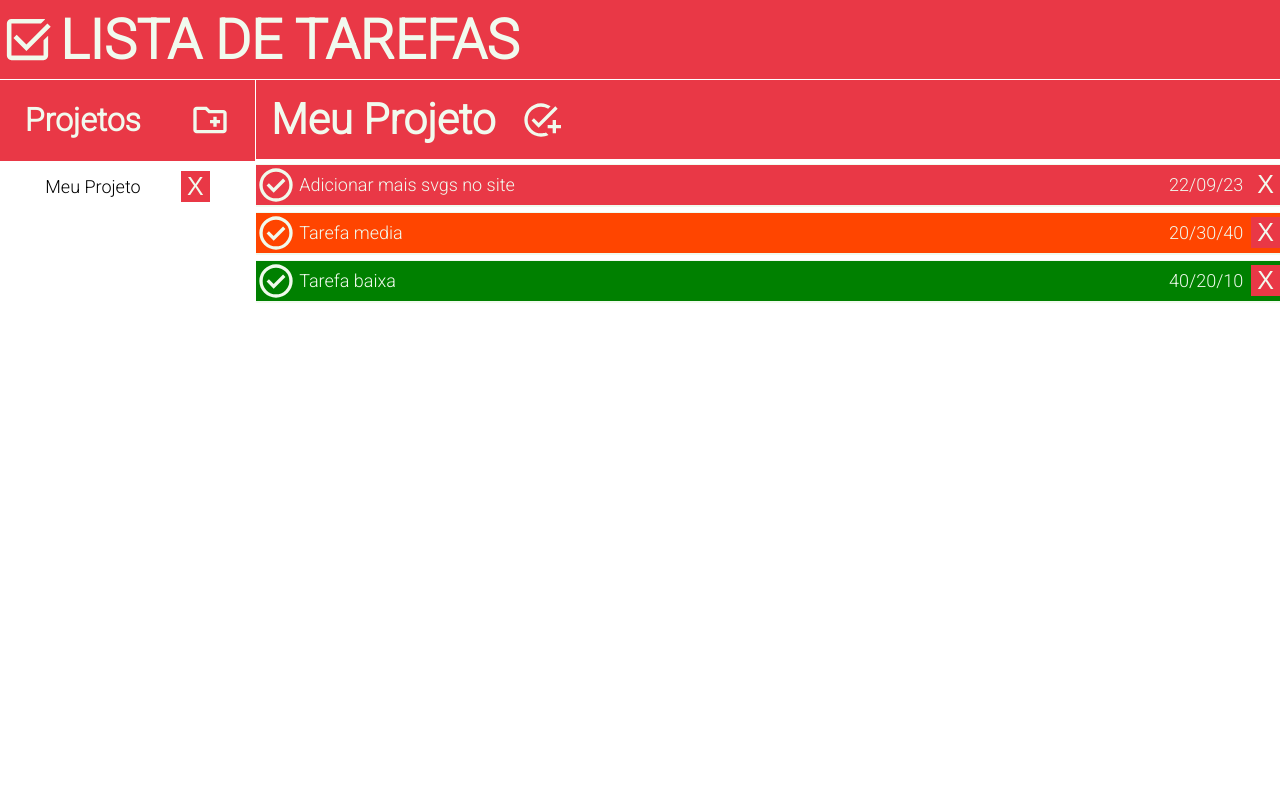
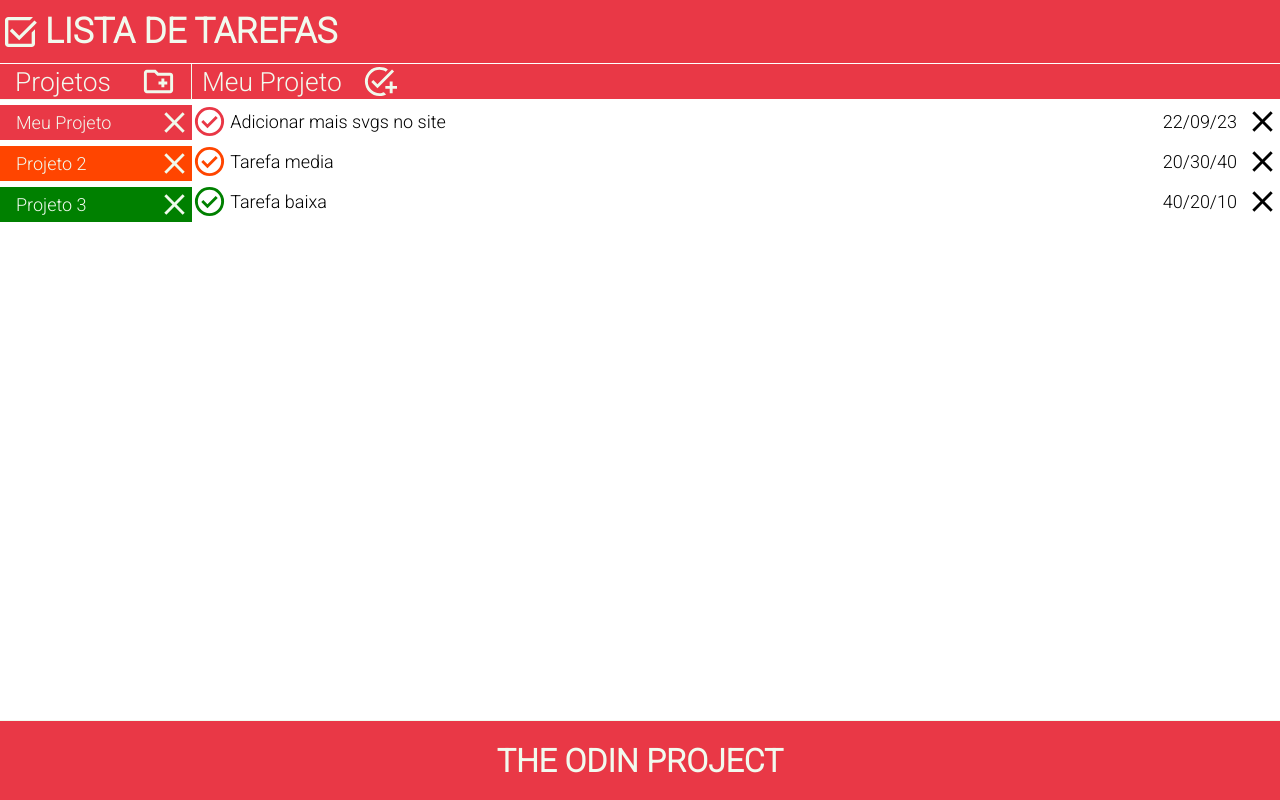
Before and after one commit to LSeita/ListaTODO, a website built with webpack: page dist/index.html in a window 1280 px wide. Both pictures are taken after a click on the element "Meu Projeto". Built offline with nearby package versions, Linux system fonts and the light colour scheme.

Commit message:
Altera css: Adiciona cores aos projetos

```diff
--- a/src/imageLoader.js
+++ b/src/imageLoader.js
@@ -2,11 +2,13 @@ import logoIcon from './logoIcon.svg';
 import folderIcon from './folderIcon.svg';
 import addTaskIcon from './addTaskIcon.svg'
 import checkCircle from './checkCircleIcon.svg'
+import closeIcon from './closeIcon.svg'
 
 export const imageLoader = () => {
     const LogoIcon = () => logoIcon
     const FolderIcon = () => folderIcon
     const AddTaskIcon = () => addTaskIcon
     const CheckCircle = () => checkCircle
-    return {LogoIcon, FolderIcon,AddTaskIcon, CheckCircle}
+    const CloseIcon = () => closeIcon
+    return {LogoIcon, FolderIcon,AddTaskIcon, CheckCircle, CloseIcon}
 }
--- a/src/index.js
+++ b/src/index.js
@@ -4,8 +4,8 @@ import { imageLoader} from './imageLoader';
 
 const projectController = (() => {
     const projectList = [];
-    const addProject = (title) => {
-        const newProject = createProject(title);
+    const addProject = (title, prio) => {
+        const newProject = createProject(title, prio);
         projectList.push(newProject);
     }
     const listProjects = () => projectList;
@@ -19,7 +19,9 @@ const projectController = (() => {
 })();
 
 const debug = projectController.listProjects();
-projectController.addProject('Meu Projeto');
+projectController.addProject('Meu Projeto', 'high');
+projectController.addProject('Projeto 2', 'med');
+projectController.addProject('Projeto 3', 'low');
 debug[0].addTodo('Adicionar mais svgs no site', 'E decidir logo um esquema de cores', '22/09/23', 'high');
 debug[0].addTodo('Tarefa media', 'osakdjfsokdfj','20/30/40', 'med');
 debug[0].addTodo('Tarefa baixa', 'osakdjfsokdfj','40/20/10', 'low');
@@ -60,7 +62,7 @@ const DOMController = (() => {
     logo.setAttribute('id', 'logoIcon');
     logo.src = loadImage.LogoIcon();
     const addProjBtn = new Image();
-    addProjBtn.classList.add('svgIconWhite');
+    addProjBtn.classList.add('svgIcon','svgIconWhite');
     addProjBtn.src = loadImage.FolderIcon();
 
     projectHeader.appendChild(addProjBtn);
@@ -74,14 +76,16 @@ const DOMController = (() => {
     function listProjects(project){
         const projDiv = document.createElement('div');
         const projSpan = document.createElement('span')
-        const rmProjBtn = document.createElement('button');
+        const rmProjBtn = new Image();
+        rmProjBtn.src = loadImage.CloseIcon();
 
-        projDiv.classList.add('projectItem');
+        projDiv.classList.add('projectItem', `${project.getPrio()}`);
         projSpan.textContent = `${project.getName()}`;
-        rmProjBtn.classList.add('removeBtn');
-        rmProjBtn.textContent = 'X';
+        projSpan.classList.add('projSpan');
+        rmProjBtn.classList.add('svgIcon', 'svgIconWhite');
 
         projSpan.addEventListener('click', () => {
+            changeBGColor(project.getPrio());
             clearTodos();
             displayTodos(project);
         })
@@ -101,13 +105,24 @@ const DOMController = (() => {
         const projectDiv = document.createElement('div');
         projectDiv.setAttribute('id', 'projectDiv');
         projectDiv.classList.add('dynamicColor');
+        switch(project.getPrio()){
+            case 'high':
+                projectDiv.style.backgroundColor = '#e93846';
+                break;
+            case 'med':
+                projectDiv.style.backgroundColor = '#ff4500';
+                break;
+            case 'low':
+                projectDiv.style.backgroundColor = '#008000';
+                break;
+        }
 
         const projectSpan = document.createElement('span');
         projectSpan.textContent = project.getName();
         projectSpan.setAttribute('id', 'projectName');
 
         const addTodoBtn = new Image();
-        addTodoBtn.classList.add('svgIconWhite');
+        addTodoBtn.classList.add('svgIcon','svgIconWhite');
         addTodoBtn.src = loadImage.AddTaskIcon();
         addTodoBtn.addEventListener('click', (event) => displayTodoForm(project, event.target.id));
 
@@ -124,16 +139,16 @@ const DOMController = (() => {
             prioBtn.src = loadImage.CheckCircle();
             const titleSpan = document.createElement('span');
             const dateSpan = document.createElement('span');
-            const removeBtn = document.createElement('button');
+            const removeBtn = new Image();
+            removeBtn.src = loadImage.CloseIcon();
 
-            prioBtn.classList.add('svgIconWhite');
+            prioBtn.classList.add('svgIcon');
             prioBtn.addEventListener('click', () => alert('Oi'))
             titleSpan.classList.add('todoTitle');
             titleSpan.textContent = todo.title;
             dateSpan.classList.add('todoDate');
             dateSpan.textContent = todo.date;
-            removeBtn.classList.add('removeBtn');
-            removeBtn.textContent = 'X';
+            removeBtn.classList.add('svgIcon');
             removeBtn.addEventListener('click', () =>{
                 if(confirm(`Tem certeza que quer remover a tarefa: "${todo.title}"?`)){
                     todoController.removeTodo(project, todo);
@@ -145,13 +160,17 @@ const DOMController = (() => {
             todoDiv.classList.add('todoDiv');
             switch(todo.prio){
                 case 'high':
-                    todoDiv.classList.toggle('high');
+                    /* todoDiv.classList.toggle('high'); */
+                    prioBtn.classList.add('svgIconRed');
                     break;
                 case 'med':
-                    todoDiv.classList.toggle('med');
+                    /* todoDiv.classList.toggle('med'); */
+                    prioBtn.classList.add('svgIconOrange');
                     break;
                 case 'low':
-                    todoDiv.classList.toggle('low');
+                    /* todoDiv.classList.toggle('low'); */
+                    prioBtn.classList.add('svgIconGreen');''
+                    break;
             }
             todoDiv.appendChild(prioBtn);
             todoDiv.appendChild(titleSpan);
@@ -201,7 +220,7 @@ const DOMController = (() => {
                     divTODO.style.maxHeight = null;
                 }else{
                     divTODO.style.maxHeight =  divTODO.scrollHeight + 'px';
-                    changeBGColor(todo.prio);
+                    /* changeBGColor(todo.prio); */
                 }
             })
         })
@@ -209,30 +228,26 @@ const DOMController = (() => {
     function changeBGColor(prio){
         const navbar = document.getElementsByClassName('navbar')[0];
         const projContainer = document.getElementById('projectHeader');
-        const projTitle = document.getElementById('projectDiv');
-        const todoContainer = document.getElementsByClassName('todoContainer')[0];
+        const footer = document.getElementById('footer');
 
         switch(prio){
             case 'high':
                 navbar.style.backgroundColor = '#e93846';
                 projContainer.style.backgroundColor = '#e93846';
                 projContainer.style.borderTop = 'border-top: 3px solid #e93846';
-                projTitle.style.backgroundColor = '#e93846';
-                projTitle.style.borderTop = 'border-top: 1px solid #e93846';
+                footer.style.backgroundColor = '#e93846';
                 break;
             case 'med':
                 navbar.style.backgroundColor = 'orangered';
                 projContainer.style.backgroundColor = 'orangered';
                 projContainer.style.borderTop = 'border-top: 1px solid orangered';
-                projTitle.style.backgroundColor = 'orangered';
-                projTitle.style.borderTop = 'border-top: 3px solid orangered';
+                footer.style.backgroundColor = 'orangered';
                 break;
             case 'low':
                 navbar.style.backgroundColor = 'green';
                 projContainer.style.backgroundColor = 'green';
                 projContainer.style.borderTop = 'border-top: 1px solid green';
-                projTitle.style.backgroundColor = 'green';
-                projTitle.style.borderTop = 'border-top: 3px solid green';
+                footer.style.backgroundColor = 'green';
                 break;
         }
     }
@@ -281,10 +296,11 @@ const DOMController = (() => {
         const cancelBtn = document.getElementById('cancelProjBtn');
         const addBtn = document.getElementById('newProjBtn');
         const projTitle = document.getElementById('projTitle');
+        const projPrio = document.getElementById('projPrio');
 
         projContainer.style.display = 'block';
         addBtn.onclick = (event) => {
-            projectController.addProject(projTitle.value);
+            projectController.addProject(projTitle.value, projPrio.value);
             projContainer.style.display = 'none';
             clearProjects()
             projects.forEach(listProjects)
--- a/src/project.js
+++ b/src/project.js
@@ -1,6 +1,6 @@
 import { createTodo } from "./todo";
 
-export const createProject = (name) => {
+export const createProject = (name, prio) => {
     let todoList = []
     const addTodo = (title, desc, date, prio) => {
         const newTodo = createTodo(title, desc, date, prio);
@@ -22,11 +22,13 @@ export const createProject = (name) => {
         return todoList;
     }
     const getName = () => name;
+    const getPrio = () => prio;
     return{
         getName,
         addTodo,
         removeTodo,
         editTodo,
-        listTodos
+        listTodos,
+        getPrio
     }
 }
--- a/src/style.css
+++ b/src/style.css
@@ -7,13 +7,13 @@ body{
     overflow-x: hidden;
 }
 .dynamicColor{
-    transition: background-color 2s;
+    transition: background-color 0.3s;
 }
 
 .container{
     display: grid;
-    grid-template-columns: 20% 80%;
-    grid-template-rows: 10% 90%;
+    grid-template-columns: 15% 85%;
+    grid-template-rows: 8% 82% 10%;
     height: 100vh;
     max-width: 100%;
 }
@@ -32,48 +32,65 @@ body{
 #navTitle{
     margin-right: auto;
     margin-left: 5px;
-    font-size: 55px;
+    font-size: 35px;
+    font-weight: 700 ;
     color: #F1FAEE;
 }
 #logoIcon{
     filter: invert(92%) sepia(8%) saturate(443%) hue-rotate(66deg) brightness(110%) contrast(96%);
-    width: 55px;
+    width: 40px;
 }
 
 .projectContainer{
     text-align: center;
     margin: 0;
     z-index: 2;
-    border-right: 1px solid white;
 }
 #projectHeader{
     display: flex;
     align-items: center;
     justify-content: space-around;
+    color: #F1FAEE;
     background-color: #e93846;
-    color: #F1FAEE;
+    border-right: 1px solid #F1FAEE;
+}
+.svgIcon{
+    width: 35px;
 }
 .svgIconWhite{
     filter: invert(92%) sepia(8%) saturate(443%) hue-rotate(66deg) brightness(110%) contrast(96%);
-    width: 40px;
 }
 .svgIconRed{
-    filter: invert(34%) sepia(46%) saturate(2244%) hue-rotate(326deg) brightness(90%) contrast(103%);
-    width: 35px;
+    filter: invert(38%) sepia(35%) saturate(5806%) hue-rotate(333deg) brightness(91%) contrast(101%);
 }
+.svgIconOrange{
+    filter: invert(47%) sepia(89%) saturate(5558%) hue-rotate(2deg) brightness(102%) contrast(106%);
+}
+.svgIconGreen{
+    filter: invert(22%) sepia(78%) saturate(6176%) hue-rotate(109deg) brightness(98%) contrast(109%);
+}
+
 .projectMenu{
     display: flex;
     flex-direction: column;
     align-items: center;
-    padding: 10px;
+    border-top: 1px solid #F1FAEE;
+}
+#menuTitle{
+    font-size: 1.65rem;
 }
 .projectItem{
-    margin-bottom: 1rem;
+    margin-top: 5px;
+    margin-bottom: 1px;
     display: flex;
     align-items: center;
     font-size: 18px;
-    width: 70%;
+    width: 100%;
     justify-content: space-between;
+    color: #F1FAEE;
+}
+.projSpan{
+    margin-left: 1rem;
 }
 
 .todoContainer{
@@ -87,28 +104,15 @@ body{
     display: flex;
     font-size: 18px;
     align-items: center;
-    color: #F1FAEE;
+    /* color: #F1FAEE; */
     margin-top: 5px;
-    border-top: 1px solid #F1FAEE;
 }
 #projectDiv{
     display: flex;
     width: 100%;
     align-items: center;
-    font-weight: 700;
+    color: #F1FAEE;
     background-color: #e93846;
-    color: #F1FAEE;
-}
-
-#addTodoBtn{
-    max-width: fit-content;
-    border-radius: 50px;
-    border: black 1px solid;
-    background-color: white;
-    color: #e93846;
-    margin-right: 10px;
-    font-size: 20px;
-    font-weight: bold;
 }
 .todoCollapsible{
     display: flex;
@@ -118,7 +122,6 @@ body{
     overflow: hidden;
     transition: max-height 0.2s ease-out;
     background-color: #F1FAEE;
-    border: 1px solid #F1FAEE;
 }
 .contentTitle{
     text-align: center;
@@ -129,10 +132,7 @@ body{
     max-width: 50%;
 }
 #projectName{
-    font-size: 2.65em;
-    padding: 5px;
-    margin-bottom: 10px;
-    margin-top: 10px;
+    font-size: 1.65rem;
     margin-left: 10px;
     margin-right: 20px;
 }
@@ -144,20 +144,14 @@ body{
     margin-left: auto;
     margin-right: 0.5rem;
 }
-.removeBtn{
-    border: none;
-    font-size: 25px;
-    background-color: #e93846;
-    color: #F1FAEE;
-}
 .high{
     background-color: #e93846;
 }
 .med{
-    background-color: orangered;
+    background-color: #ff4500;
 }
 .low{
-    background-color: green;
+    background-color: #008000;
 }
  #addTodoContainer{
     display: none;
@@ -223,3 +217,13 @@ body{
  #projBtns{
     display: flex;
  }
+ #footer{
+    background-color: #e93846;
+    color: #F1FAEE;
+    display: flex;
+    align-items: center;
+    justify-content: center;
+    grid-column: 1/-1;
+    grid-row-start: 3;
+    border-top: 1px solid #F1FAEE;
+ }
```
Also changed, not shown: dist/1ded1e99216871d2a3ae.svg (added), dist/index.html, dist/main.js, src/closeIcon.svg (added).
